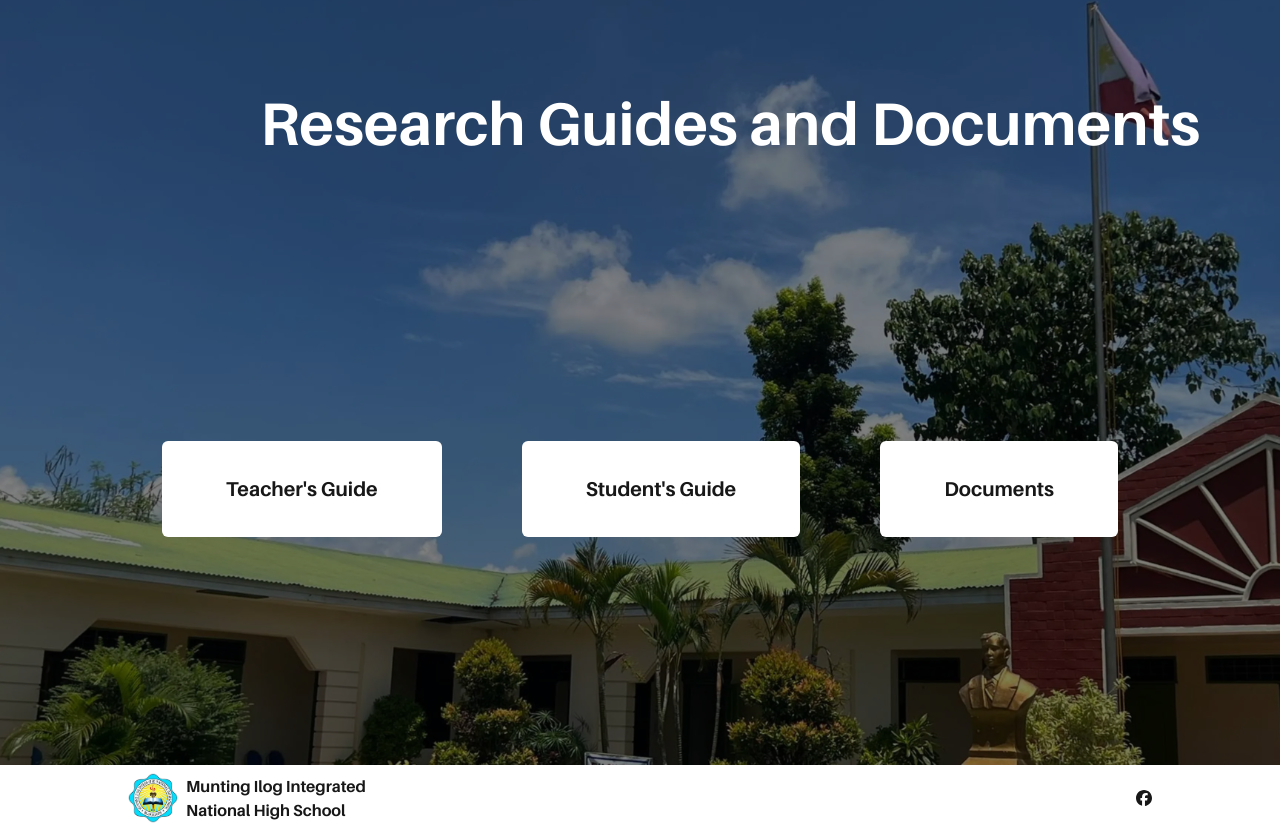
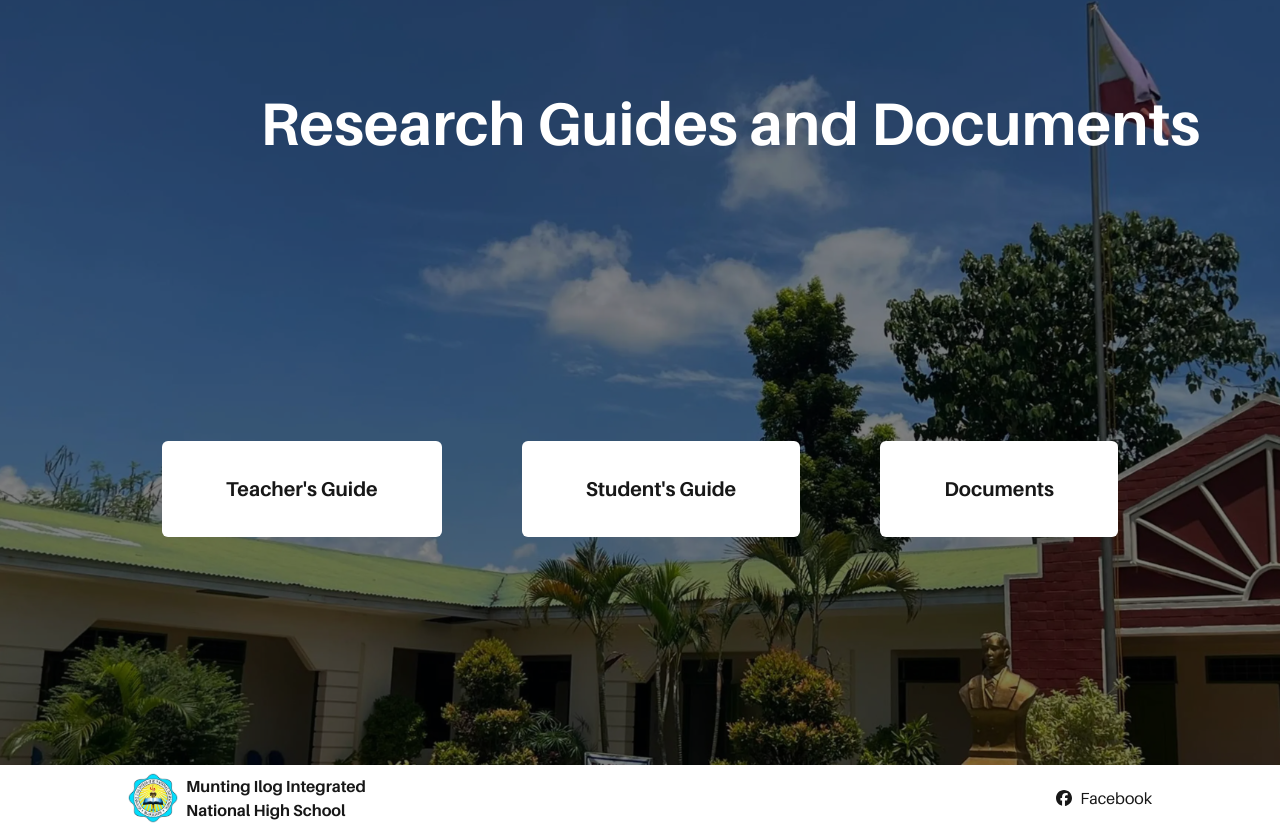
Before and after one commit to eu4nza/MINHS-The-Grid, a Next.js app: page / in a window 1280 px wide. Shown: the part 2435-3266 px from the top of the page. Built offline with nearby package versions, Linux system fonts and the light colour scheme.

Commit message:
completed facebook icon in footer

```diff
--- a/src/components/footer.tsx
+++ b/src/components/footer.tsx
@@ -23,8 +23,10 @@ export function Footer() {
       <a
         href="https://web.facebook.com/profile.php?id=100065310557489"
         target="_blank"
+        className="flex flex-row items-center gap-2"
       >
         <FaFacebook />
+        <span>Facebook</span>
       </a>
     </footer>
   );
```
